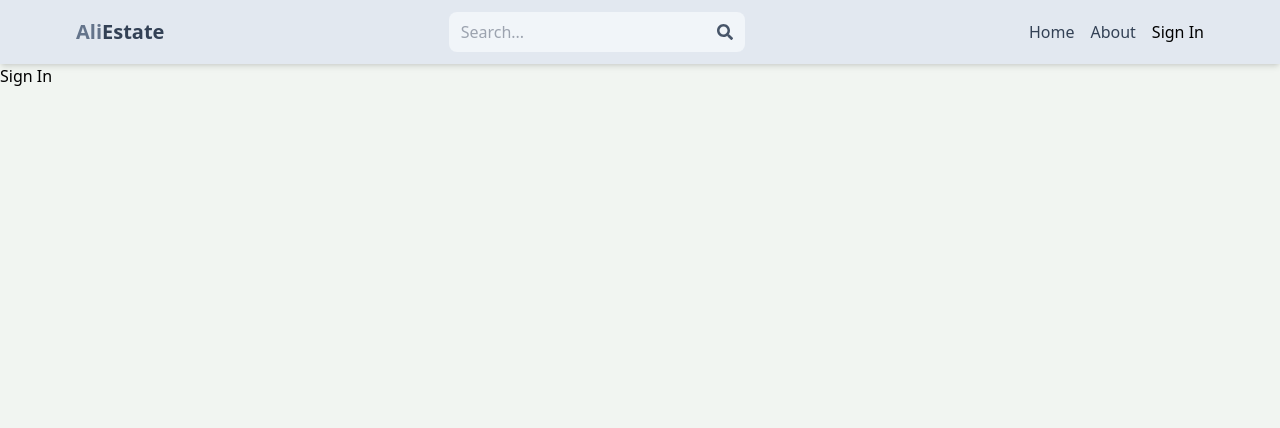
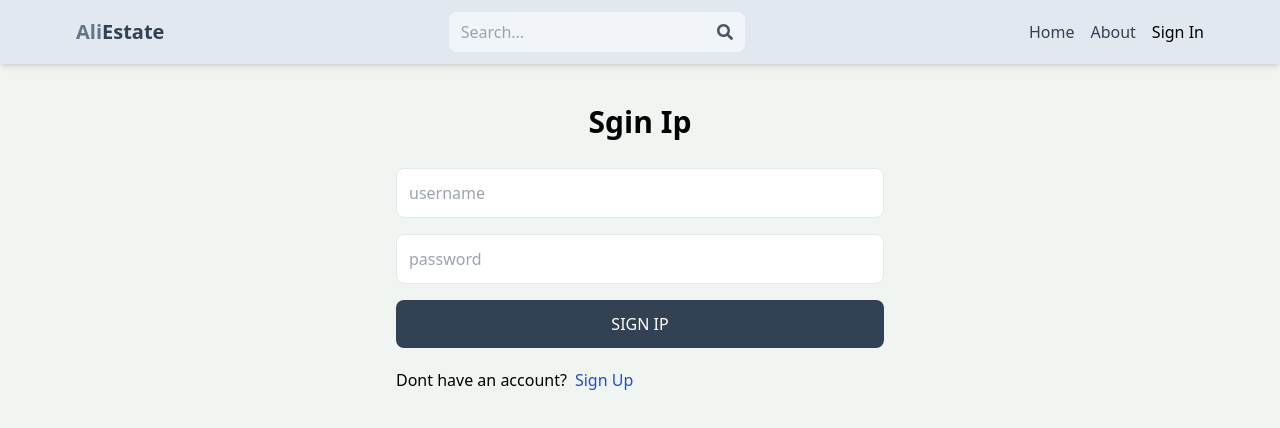
Before and after one commit to AliHakim773/real-estate-marketplace, a React (Vite) app in the folder client/: page /sign-in in a window 1280 px wide. Shown: the top 428 px of the page. Built offline with nearby package versions, Linux system fonts and the light colour scheme; no server answers.

Commit message:
Client: Added signin ui and logic

```diff
--- a/client/src/pages/SignIn/index.tsx
+++ b/client/src/pages/SignIn/index.tsx
@@ -1,7 +1,43 @@
 import { FC } from "react"
+import { Link } from "react-router-dom"
+import useLogic from "./useLogic"
 
 const SignIn: FC = () => {
-  return <div>Sign In</div>
+  const { handleSubmit, handleChange, error, loading } = useLogic()
+
+  return (
+    <div className='p-3 max-w-lg mx-auto'>
+      <h1 className='text-3xl text-center font-semibold my-7'>Sgin Ip</h1>
+      <form onSubmit={handleSubmit} className='flex flex-col gap-4'>
+        <input
+          type='text'
+          placeholder='username'
+          className='border p-3 rounded-lg'
+          id='username'
+          onChange={handleChange}
+        />
+        <input
+          type='password'
+          placeholder='password'
+          className='border p-3 rounded-lg'
+          id='password'
+          onChange={handleChange}
+        />
+        <button
+          disabled={loading}
+          className='bg-slate-700 text-white p-3 rounded-lg uppercase hover:opacity-95 disabled:opacity-80'>
+          {loading ? "Loading..." : "Sign Ip"}
+        </button>
+      </form>
+      <div className='flex gap-2 mt-5'>
+        <p>Dont have an account?</p>
+        <Link to={"/sign-up"}>
+          <span className='text-blue-700'>Sign Up</span>
+        </Link>
+      </div>
+      {error && <p className='text-red-500 mt-5'>{error.message}</p>}
+    </div>
+  )
 }
 
 export default SignIn
--- /dev/null
+++ b/client/src/pages/SignIn/useLogic.ts
@@ -0,0 +1,45 @@
+import { ChangeEvent, FormEvent, useState } from "react"
+import { IRequestError } from "../../cors/types/axiosTypes"
+import { ISignInData } from "../../cors/types/authTypes"
+import authAPI from "../../cors/apis/auth"
+import { useNavigate } from "react-router-dom"
+
+const useLogic = () => {
+  const navigate = useNavigate()
+  const [loading, setLoading] = useState<boolean>(false)
+  const [error, setError] = useState<IRequestError | null>(null)
+  const [formData, SetFormData] = useState<ISignInData>({
+    username: "",
+    password: "",
+  })
+  const handleChange = (e: ChangeEvent<HTMLInputElement>) => {
+    SetFormData({ ...formData, [e.target.id]: e.target.value })
+  }
+
+  const handleSubmit = async (e: FormEvent<HTMLFormElement>) => {
+    e.preventDefault()
+    setLoading(true)
+    try {
+      const res = await authAPI.signIn(formData)
+      console.log(res)
+      setError(null)
+      setLoading(false)
+      navigate("/")
+    } catch (e: any) {
+      if (e.response && e.response.data) {
+        const apiError: IRequestError = e.response.data
+        setError(apiError)
+      } else {
+        setError({
+          message: "An unexpected error occurred.",
+          statusCode: 500,
+          success: false,
+        })
+      }
+    }
+    setLoading(false)
+  }
+  return { handleSubmit, handleChange, error, loading }
+}
+
+export default useLogic
```
